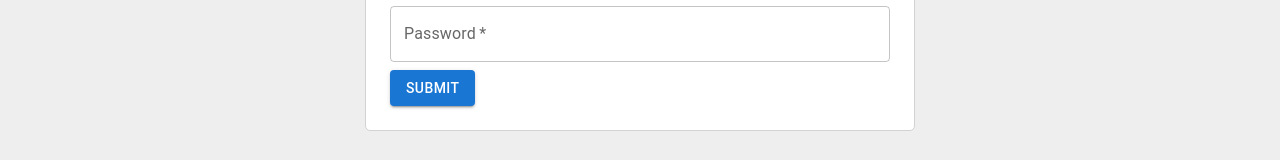
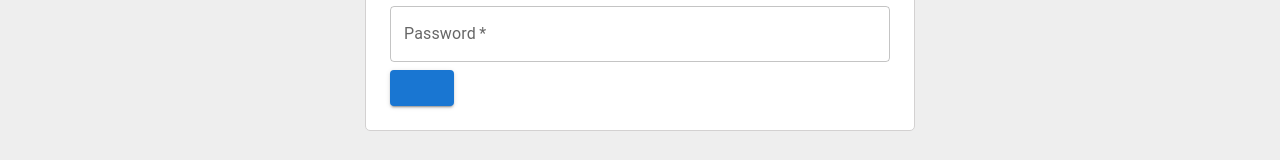
Before and after one commit to manuelenaccion-c/mantenedor-front, a React (Vite) app: page / in a window 1280 px wide. Shown: the part 425-585 px from the top of the page. Built offline with nearby package versions, Linux system fonts and the light colour scheme.

Commit message:
loading on login

```diff
--- a/src/components/FormLogin.jsx
+++ b/src/components/FormLogin.jsx
@@ -3,15 +3,14 @@ import React, { useState } from 'react';
 import { useNavigate } from "react-router-dom";
 import { useAuth } from '../context/AuthContext';
 import axios from 'axios';
-
-import { TextField, Button, FormControl, FormHelperText, Box, Typography } from '@mui/material';
+import { TextField, Button, FormControl, FormHelperText, Box, Typography, CircularProgress } from '@mui/material';
 import { toast } from 'react-toastify';
 
 
 const FormLogin = () => {
     const { login } = useAuth();
     const navigate = useNavigate()
-
+    const [loading, setLoading] = useState(true);
     const [formData, setFormData] = useState({ email: '', password: '' });
     const [errors, setErrors] = useState({ email: '', password: '' });
 
@@ -47,6 +46,7 @@ const FormLogin = () => {
 
     const handleSubmit = async (e) => {
         e.preventDefault();
+        setLoading(false)
         if (validateForm()) {
             try {
                 const response = await axios.post(import.meta.env.VITE_URL_API + '/user/login', formData);
@@ -75,6 +75,7 @@ const FormLogin = () => {
                 console.error('Error durante el login:', error);
             }
         }
+        setLoading(true)
     };
 
     return (
@@ -106,7 +107,7 @@ const FormLogin = () => {
                     {errors.password && <FormHelperText>{errors.password}</FormHelperText>}
                 </FormControl>
                 <Button type="submit" variant="contained" color="primary">
-                    Submit
+                    {loading ? <CircularProgress size={24} /> : 'Submit'}
                 </Button>
             </form>
         </Box>
```
